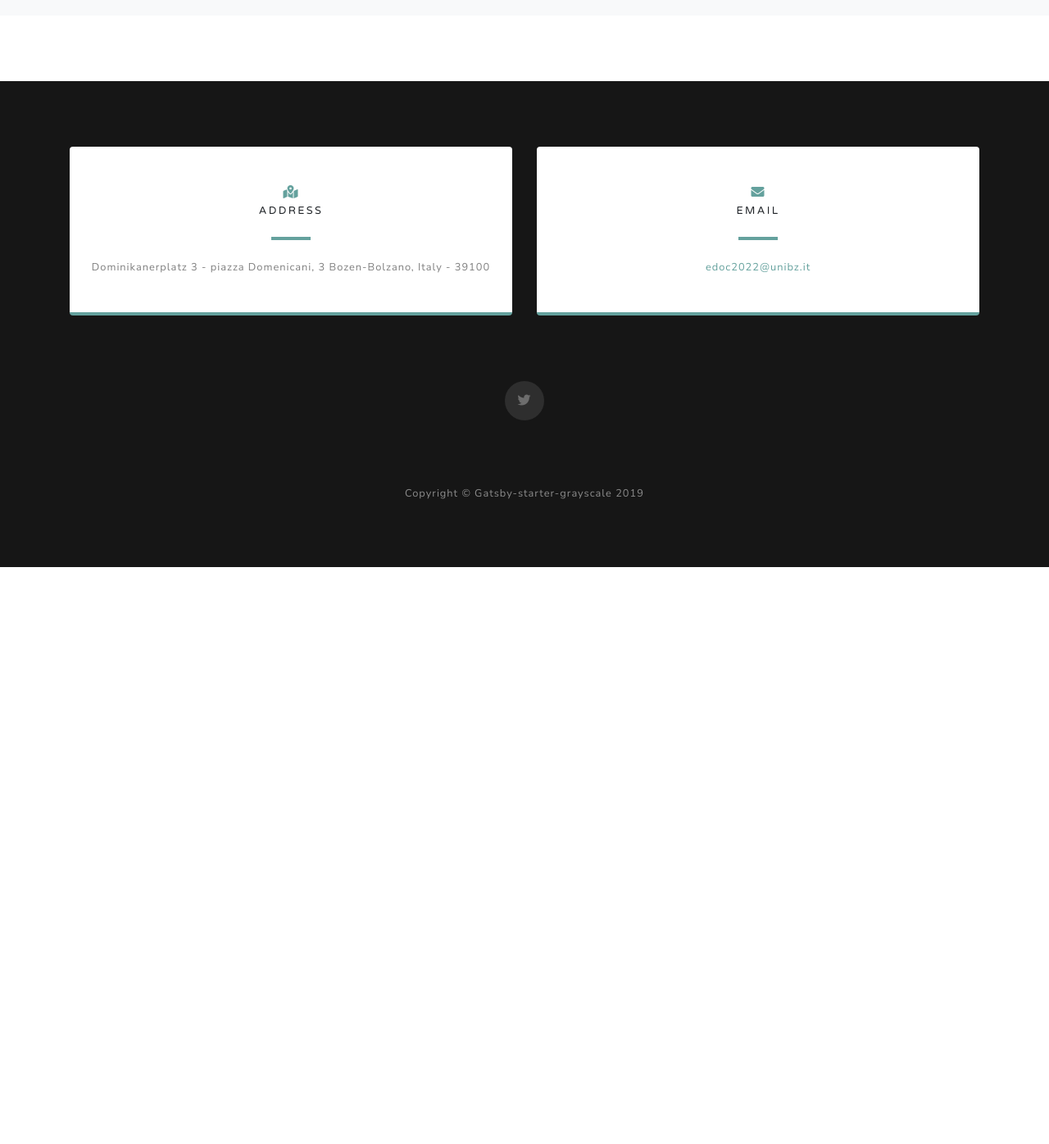
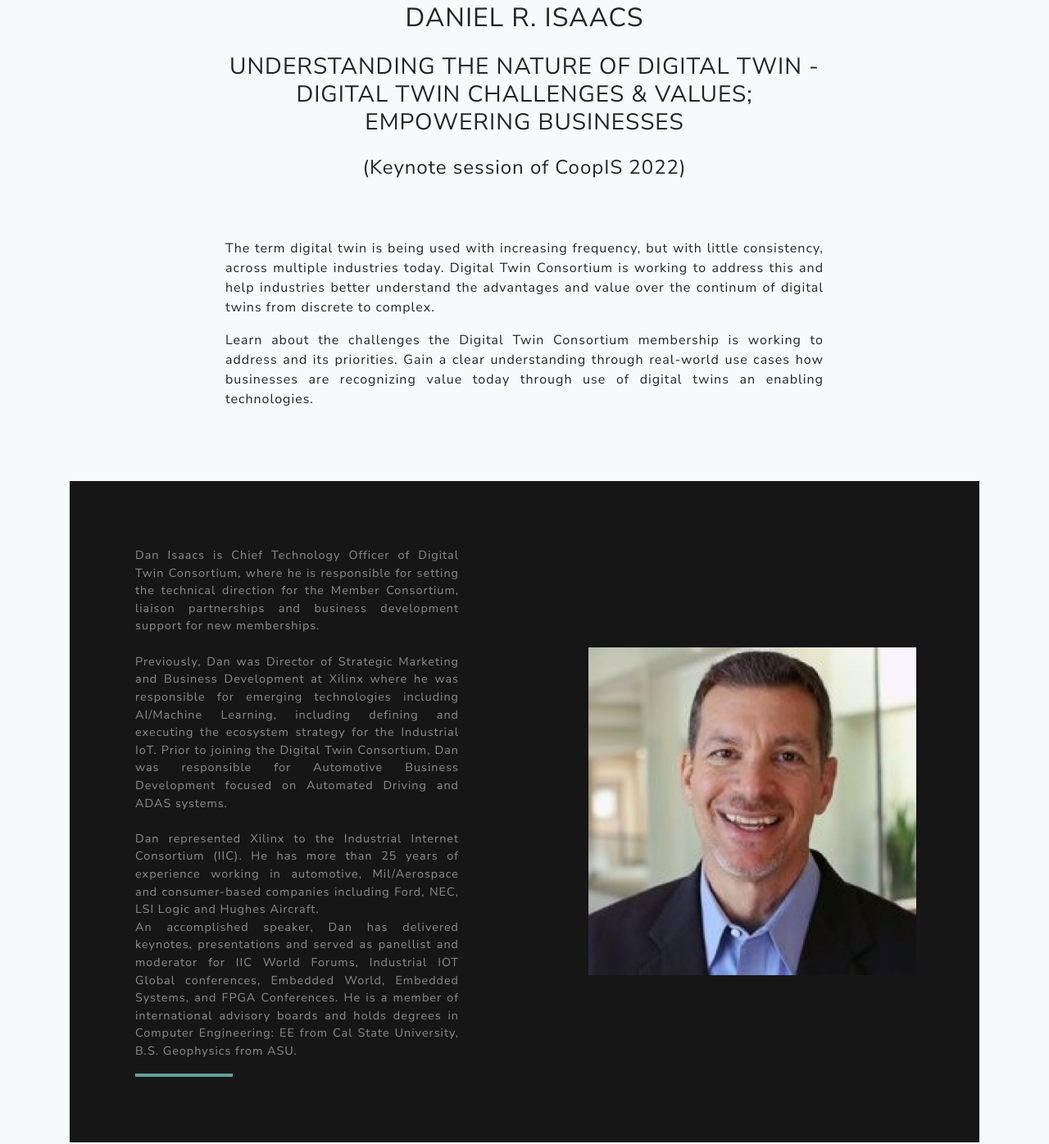
Before and after one commit to edoc2022/edoc2022.github.io, a Gatsby site: page /keynotes in a window 1280 px wide. Shown: the part 6521-7917 px from the top of the page at 82% size. Before the commit the page ends 7213 px from the top, so only its background shows below. Built offline with nearby package versions, Linux system fonts and the light colour scheme; Gatsby itself is replaced by a stand-in of ours.

Commit message:
Add CoopIS keynote

```diff
--- a/src/pages/keynotes.js
+++ b/src/pages/keynotes.js
@@ -12,6 +12,7 @@
 import jordi from '../assets/images/keynote-jordi-cabot.jpeg';
 import sartor from '../assets/images/keynote-giovanni-sartor.jpeg';
 import stephen from '../assets/images/keynote-stephen-mellor.jpeg';
+import isaacs from '../assets/images/keynote-daniel-isaacs.jpeg';
 
 const KeynotesPage = () => (
   <Layout>
@@ -35,7 +36,9 @@
 
         <div className="row align-items-center">
           <div className="col-lg-8 mx-auto text-center">
-            <h2 id="baldwin" className="mx-auto my-0 text-uppercase">Carliss Y. Baldwin</h2>
+            <h2 id="baldwin" className="mx-auto my-0 text-uppercase">
+              Carliss Y. Baldwin
+            </h2>
 
             <br />
 
@@ -130,7 +133,9 @@
 
         <div className="row align-items-center">
           <div className="col-lg-8 mx-auto text-center">
-            <h2 id="cabot" className="mx-auto my-0 text-uppercase">Jordi Cabot</h2>
+            <h2 id="cabot" className="mx-auto my-0 text-uppercase">
+              Jordi Cabot
+            </h2>
 
             <br />
 
@@ -260,7 +265,9 @@
 
         <div className="row align-items-center">
           <div className="col-lg-8 mx-auto text-center">
-            <h2 id="sartor" className="mx-auto my-0 text-uppercase">Giovanni Sartor</h2>
+            <h2 id="sartor" className="mx-auto my-0 text-uppercase">
+              Giovanni Sartor
+            </h2>
 
             <br />
 
@@ -342,7 +349,9 @@
 
         <div className="row align-items-center">
           <div className="col-lg-8 mx-auto text-center">
-            <h2 id="mellor" className="mx-auto my-0 text-uppercase">Stephen Mellor</h2>
+            <h2 id="mellor" className="mx-auto my-0 text-uppercase">
+              Stephen Mellor
+            </h2>
 
             <br />
 
@@ -433,6 +442,115 @@
             </div>
           </div>
         </div>
+
+        <br />
+        <br />
+        <br />
+        <br />
+        <br />
+        <br />
+
+        <div className="row align-items-center">
+          <div className="col-lg-8 mx-auto text-center">
+            <h2 id="mellor" className="mx-auto my-0 text-uppercase">
+              Daniel R. Isaacs
+            </h2>
+
+            <br />
+
+            <h3 className="mx-auto my-0 text-uppercase">
+              Understanding the Nature of Digital Twin - Digital Twin Challenges{' '}
+              {'&'} Values; Empowering Businesses
+            </h3>
+
+            <br />
+
+            <h4 className="mx-auto my-0">(Keynote session of CoopIS 2022)</h4>
+
+            <br />
+            <br />
+            <br />
+
+            <p className="text-black text-justify">
+              The term digital twin is being used with increasing frequency, but
+              with little consistency, across multiple industries today. Digital
+              Twin Consortium is working to address this and help industries
+              better understand the advantages and value over the continum of
+              digital twins from discrete to complex.
+            </p>
+
+            <p className="text-black text-justify">
+              Learn about the challenges the Digital Twin Consortium membership
+              is working to address and its priorities. Gain a clear
+              understanding through real-world use cases how businesses are
+              recognizing value today through use of digital twins an enabling
+              technologies.
+            </p>
+          </div>
+        </div>
+
+        <br />
+        <br />
+        <br />
+
+        <div className="row justify-content-center align-items-center no-gutters bg-black">
+          <div className="col-lg-6 text-center">
+            <img
+              className="img-fluid bg-black"
+              src={isaacs}
+              alt=""
+              width="400"
+              height="400"
+            />
+          </div>
+
+          <div className="col-lg-6 order-lg-first">
+            <div className="bg-black text-center h-100 project">
+              <div className="d-flex h-100">
+                <div className="project-text w-100 my-auto text-justify">
+                  <p className="mb-0 text-white-50">
+                    Dan Isaacs is Chief Technology Officer of Digital Twin
+                    Consortium, where he is responsible for setting the
+                    technical direction for the Member Consortium, liaison
+                    partnerships and business development support for new
+                    memberships.
+                  </p>
+
+                  <br />
+
+                  <p className="mb-0 text-white-50">
+                    Previously, Dan was Director of Strategic Marketing and
+                    Business Development at Xilinx where he was responsible for
+                    emerging technologies including AI/Machine Learning,
+                    including defining and executing the ecosystem strategy for
+                    the Industrial IoT. Prior to joining the Digital Twin
+                    Consortium, Dan was responsible for Automotive Business
+                    Development focused on Automated Driving and ADAS systems.
+                  </p>
+
+                  <br />
+
+                  <p className="mb-0 text-white-50">
+                    Dan represented Xilinx to the Industrial Internet Consortium
+                    (IIC). He has more than 25 years of experience working in
+                    automotive, Mil/Aerospace and consumer-based companies
+                    including Ford, NEC, LSI Logic and Hughes Aircraft.
+                  </p>
+                  <p className="mb-0 text-white-50">
+                    An accomplished speaker, Dan has delivered keynotes,
+                    presentations and served as panellist and moderator for IIC
+                    World Forums, Industrial IOT Global conferences, Embedded
+                    World, Embedded Systems, and FPGA Conferences. He is a
+                    member of international advisory boards and holds degrees in
+                    Computer Engineering: EE from Cal State University, B.S.
+                    Geophysics from ASU.
+                  </p>
+                  <hr className="d-none d-lg-block mb-0 ml-0" />
+                </div>
+              </div>
+            </div>
+          </div>
+        </div>
       </div>
     </section>
 
```
Also changed, not shown: src/assets/images/keynote-daniel-isaacs.jpeg (added).
